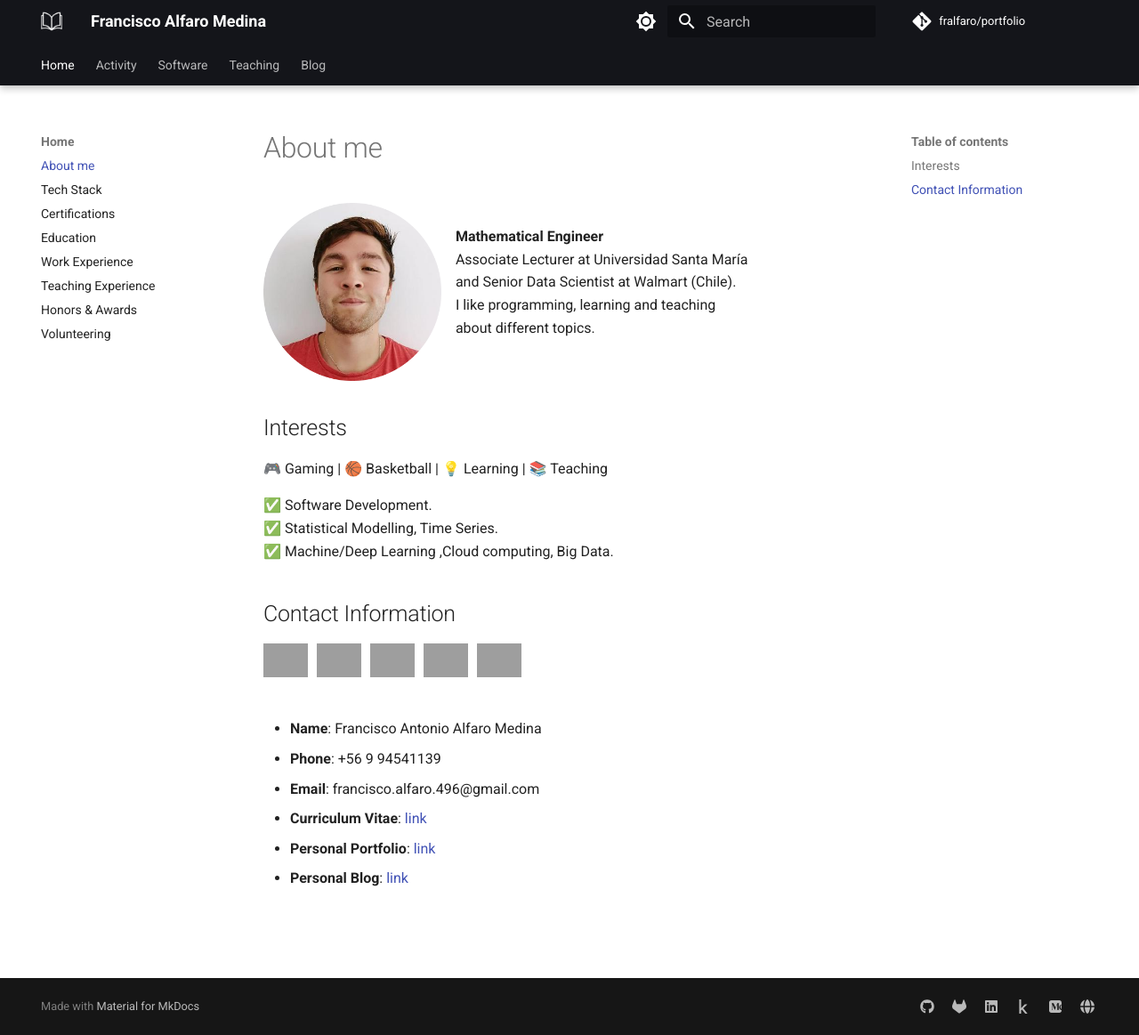
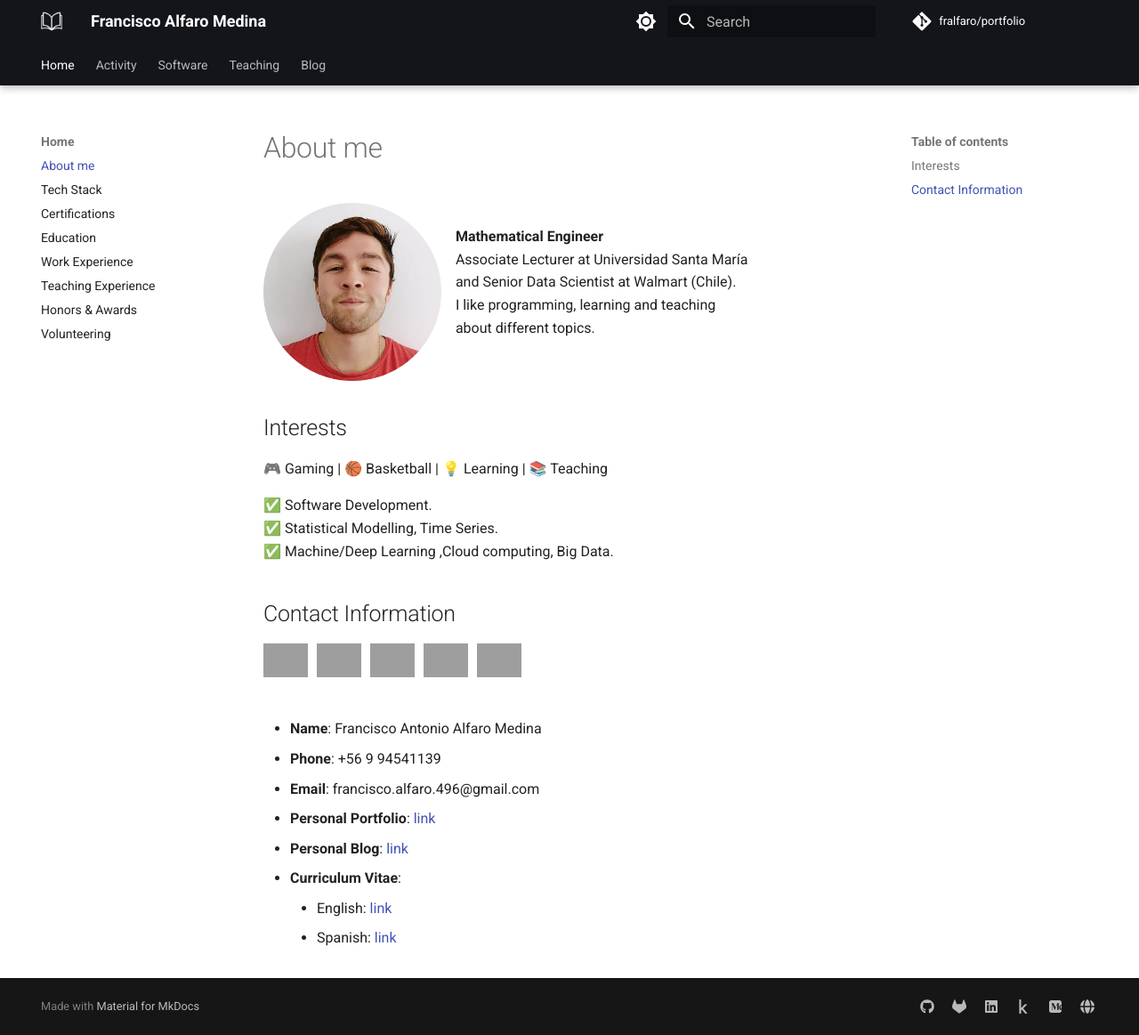
Before and after one commit to fralfaro/portfolio, an MkDocs documentation site: the page built from docs/index.md, in a window 1280 px wide and 1163 px high. Shown: the whole window at 89% size. Built offline with MkDocs 1.6.1 and Material for MkDocs 9.7.7, drawn with Linux system fonts in a browser that asks for light colours; comment, search, counter and statistics services are not loaded; grey boxes are pictures that could not be loaded.

```diff
--- a/docs/index.md
+++ b/docs/index.md
@@ -35,6 +35,8 @@ style="float:left; width:200px; height:200px;">
 - **Name**: Francisco Antonio Alfaro Medina
 - **Phone**: +56 9 94541139
 - **Email**: francisco.alfaro.496@gmail.com
-- **Curriculum Vitae**: [link](https://gitlab.com/fralfaro/cv/-/jobs/artifacts/main/browse?job=generate_pdf)
 - **Personal Portfolio**: [link](https://fralfaro.github.io/portfolio/)
 - **Personal Blog**: [link](https://fralfaro.github.io/ds_blog/)
+- **Curriculum Vitae**:
+    - English: [link](https://gitlab.com/fralfaro/cv/-/jobs/2912367658/artifacts/file/cv_english.pdf)
+    - Spanish: [link](https://gitlab.com/fralfaro/cv/-/jobs/2912367658/artifacts/file/cv_spanish.pdf)
```
Also changed, not shown: docs/research/talks.md (+1 -1 lines), 1 other file.
